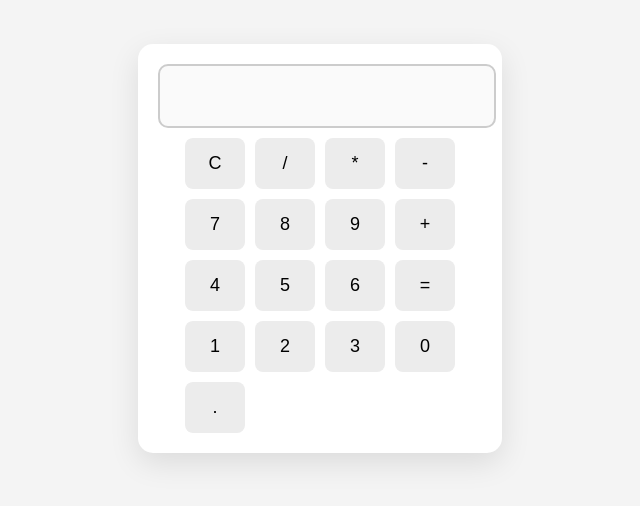
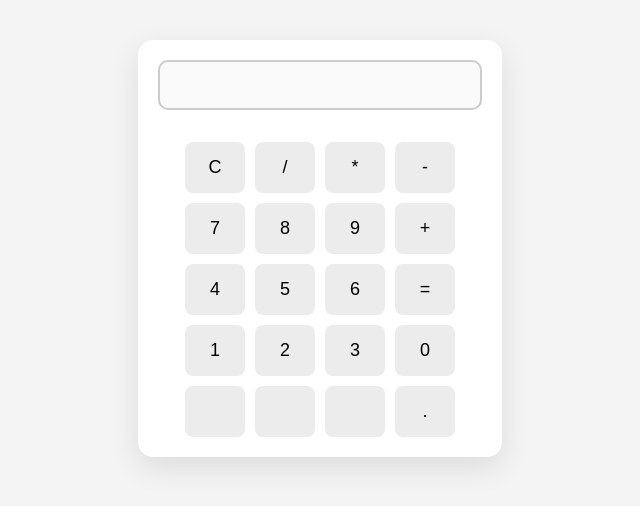
Before and after one commit to dhanasaur/calculator, a plain HTML site: page index.html in a window 1280 px wide. Shown: the part 160-666 px from the top of the page, without its empty margins (320-960 px from the left). Drawn offline with Linux system fonts and the light colour scheme.

```diff
--- a/index.html
+++ b/index.html
@@ -1,34 +1,33 @@
-<!DOCTYPE html>
 <html lang="en">
 <head>
-  <meta charset="UTF-8" />
-  <meta name="viewport" content="width=device-width, initial-scale=1.0"/>
   <title>Simple Calculator</title>
-  <link rel="stylesheet" href="style.css" />
+  <link rel="stylesheet" href="style.css"/>
 </head>
 <body>
   <div class="calculator">
     <input type="text" id="display" disabled />
+    <br>
+    <br>
     <div class="buttons">
       <button onclick="clearDisplay()">C</button>
       <button onclick="appendValue('/')">/</button>
       <button onclick="appendValue('*')">*</button>
       <button onclick="appendValue('-')">-</button>
-
       <button onclick="appendValue('7')">7</button>
       <button onclick="appendValue('8')">8</button>
       <button onclick="appendValue('9')">9</button>
       <button onclick="appendValue('+')">+</button>
-
       <button onclick="appendValue('4')">4</button>
       <button onclick="appendValue('5')">5</button>
       <button onclick="appendValue('6')">6</button>
       <button onclick="calculate()">=</button>
-
       <button onclick="appendValue('1')">1</button>
       <button onclick="appendValue('2')">2</button>
       <button onclick="appendValue('3')">3</button>
       <button onclick="appendValue('0')">0</button>
+      <button id="k"></button>
+      <button id="k"></button>
+      <button id="k"></button>
       <button onclick="appendValue('.')">.</button>
     </div>
   </div>
```
